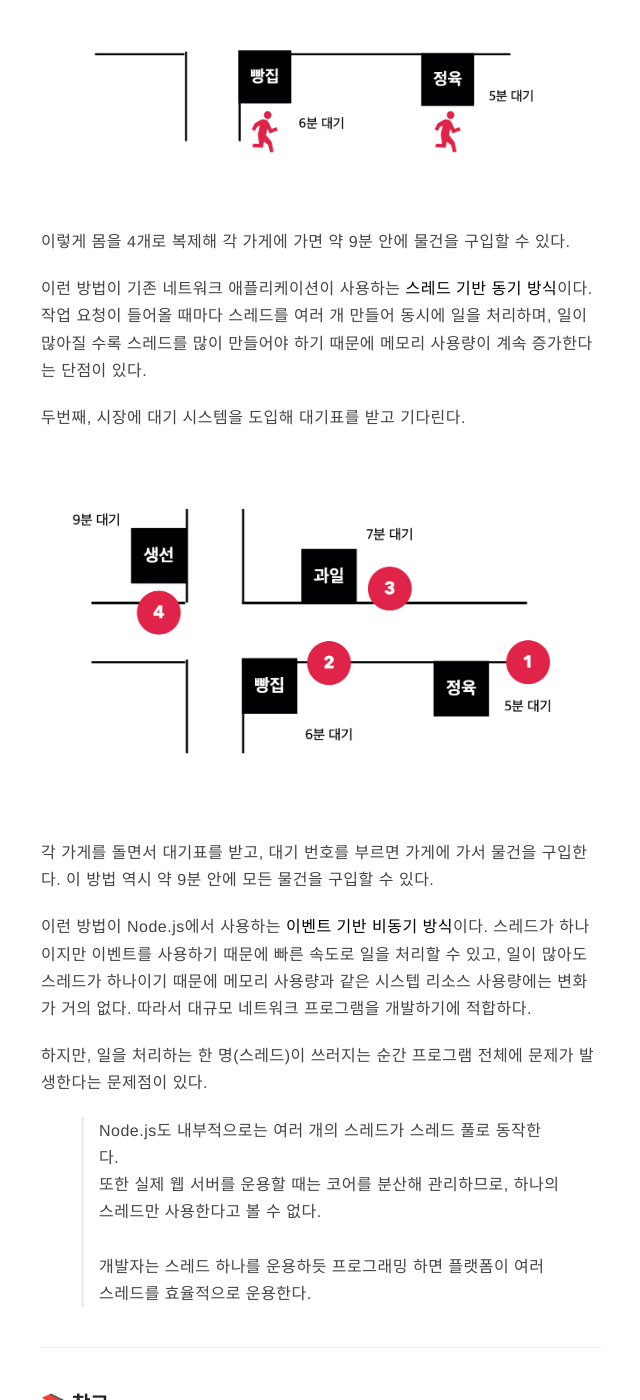
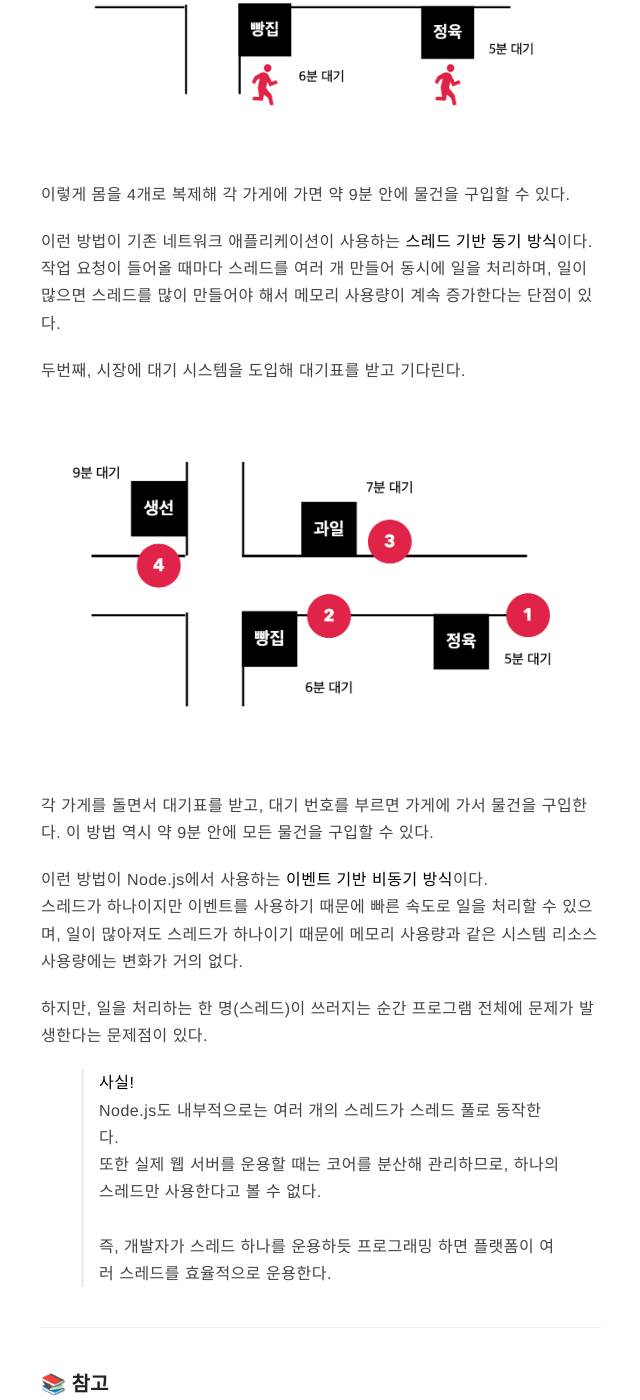
Before and after one commit to Joie-Kim/Joie-Kim.github.io, a Jekyll site: the page built from _posts/2020-09-10-Nodejs-study02.markdown, in a window 1280 px wide and 1400 px high, scrolled down 1280 px. Shown: the whole window, without its empty margins (319-959 px from the left). Built offline with Jekyll 4.4.1, drawn with Linux system fonts in a browser that asks for light colours; comment, search, counter and statistics services are not loaded; some of the changed text lies outside the part shown.

Commit message:
[Update] post 내용 수정
- 문장 개행 수정
- 오탈자 수정
- 그 외 내용 수정 및 추가 (좀 더 읽히기 부드럽게..)

```diff
--- a/_posts/2020-09-10-Nodejs-study02.markdown
+++ b/_posts/2020-09-10-Nodejs-study02.markdown
@@ -20,7 +20,6 @@ description: Markdown summary with different options
 
 ![image](/assets/200910/street.jpeg)
 평소 가던 시장에 주말이라 사람이 많아서 위와 같이 가게마다 대기 시간이 있다고 가정해 보자.
-
 각 가게마다 기다렸다가 물건을 구입하면 총 27분의 시간이 걸린다. 이를 단축하는 방법은 두 가지이다.
 
 **첫번째, 몸을 복제 해서 동시에 여러 가게에 간다.**
@@ -29,7 +28,8 @@ description: Markdown summary with different options
 
 이렇게 몸을 4개로 복제해 각 가게에 가면 약 9분 안에 물건을 구입할 수 있다.
 
-이런 방법이 기존 네트워크 애플리케이션이 사용하는 **스레드 기반 동기 방식**이다. 작업 요청이 들어올 때마다 스레드를 여러 개 만들어 동시에 일을 처리하며, 일이 많아질 수록 스레드를 많이 만들어야 하기 때문에 메모리 사용량이 계속 증가한다는 단점이 있다.
+이런 방법이 기존 네트워크 애플리케이션이 사용하는 **스레드 기반 동기 방식**이다.<br>
+작업 요청이 들어올 때마다 스레드를 여러 개 만들어 동시에 일을 처리하며, 일이 많으면 스레드를 많이 만들어야 해서 메모리 사용량이 계속 증가한다는 단점이 있다.
 
 두번째, 시장에 대기 시스템을 도입해 대기표를 받고 기다린다.
 
@@ -37,12 +37,15 @@ description: Markdown summary with different options
 
 각 가게를 돌면서 대기표를 받고, 대기 번호를 부르면 가게에 가서 물건을 구입한다. 이 방법 역시 약 9분 안에 모든 물건을 구입할 수 있다.
 
-이런 방법이 Node.js에서 사용하는 **이벤트 기반 비동기 방식**이다. 스레드가 하나이지만 이벤트를 사용하기 때문에 빠른 속도로 일을 처리할 수 있고, 일이 많아도 스레드가 하나이기 때문에 메모리 사용량과 같은 시스텝 리소스 사용량에는 변화가 거의 없다. 따라서 대규모 네트워크 프로그램을 개발하기에 적합하다.
+이런 방법이 Node.js에서 사용하는 **이벤트 기반 비동기 방식**이다.<br>
+스레드가 하나이지만 이벤트를 사용하기 때문에 빠른 속도로 일을 처리할 수 있으며, 일이 많아져도 스레드가 하나이기 때문에 메모리 사용량과 같은 시스템 리소스 사용량에는 변화가 거의 없다.<br>
 
 하지만, 일을 처리하는 한 명(스레드)이 쓰러지는 순간 프로그램 전체에 문제가 발생한다는 문제점이 있다.
 
-> Node.js도 내부적으로는 여러 개의 스레드가 스레드 풀로 동작한다.<br>또한 실제 웹 서버를 운용할 때는 코어를 분산해 관리하므로, 하나의 스레드만 사용한다고 볼 수 없다.<br>
-<br>개발자는 스레드 하나를 운용하듯 프로그래밍 하면 플랫폼이 여러 스레드를 효율적으로 운용한다.
+
+> **사실!**<br>
+Node.js도 내부적으로는 여러 개의 스레드가 스레드 풀로 동작한다.<br>또한 실제 웹 서버를 운용할 때는 코어를 분산해 관리하므로, 하나의 스레드만 사용한다고 볼 수 없다.<br>
+<br>즉, 개발자가 스레드 하나를 운용하듯 프로그래밍 하면 플랫폼이 여러 스레드를 효율적으로 운용한다.
 
 ---
 
```
